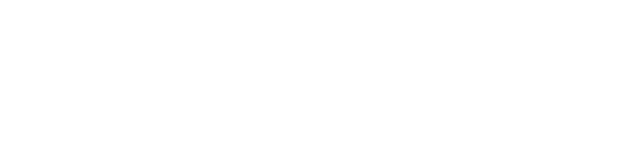
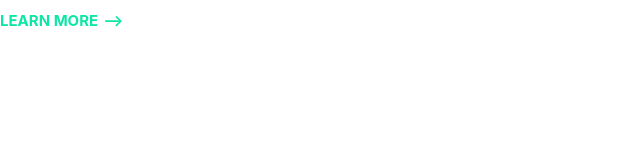
Before and after one commit to Kaygee105/Moshified, a plain HTML site: page index.html in a window 1280 px wide. Shown: the whole page, without its empty margins (0-640 px from the left). Drawn offline with Linux system fonts and the light colour scheme.

Commit message:
define rules for links

```diff
--- a/CSS/style.css
+++ b/CSS/style.css
@@ -5,6 +5,7 @@
   --color-heading: #2e0ab3;
   --color-body: #b8c9dd;
 }
+/* Typography */
 html {
   font-size: 62.5%;
 }
@@ -43,3 +44,27 @@ p {
     font-size: 4rem;
   }
 }
+
+/* Links */
+a {
+  text-decoration: none;
+}
+.link-arrow {
+  color: var(--color-accent);
+  text-transform: uppercase;
+  font-size: 2rem;
+  font-weight: bold;
+}
+.link-arrow::after {
+  content: "-->";
+  margin-left: 5px;
+  transition: margin-left 0.15s;
+}
+.link-arrow:hover::after {
+  margin-left: 10px;
+}
+@media screen and (min-width: 1024px) {
+  .link-arrow {
+    font-size: 1.5rem;
+  }
+}
--- a/index.html
+++ b/index.html
@@ -8,5 +8,7 @@
     <link rel="stylesheet" href="CSS/normalize.css" />
     <link rel="stylesheet" href="CSS/style.css" />
   </head>
-  <body></body>
+  <body>
+    <a href="" class="link-arrow">Learn More</a>
+  </body>
 </html>
```
Also changed, not shown: CSS/component/link.html (added, +1 -0 lines).
